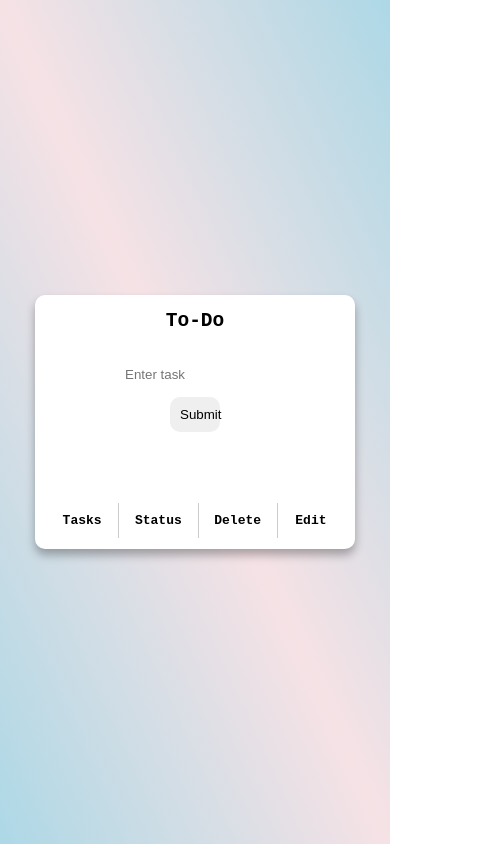
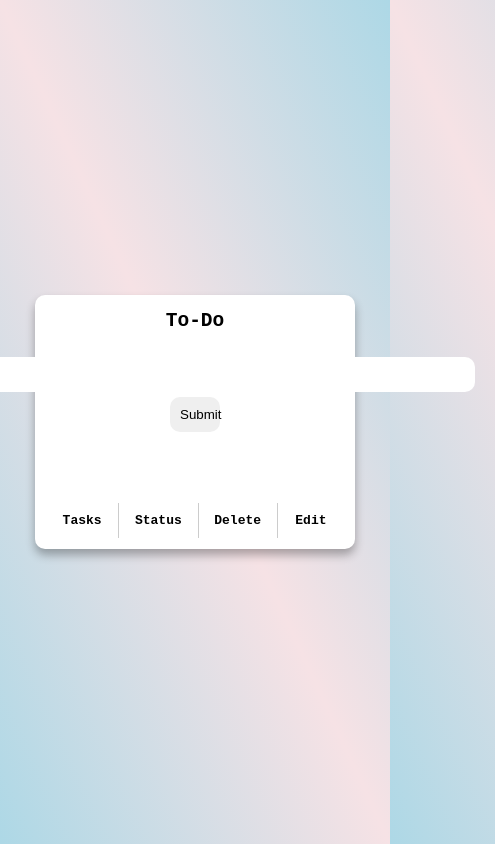
Before and after one commit to RidwanAdebosin/Todo-App-Vue, a Vue app: page / in a window 390 px wide. Shown: the whole page, 495 px wide, since content can reach past the window. Built offline with nearby package versions, Linux system fonts and the light colour scheme.

Commit message:
input resized

```diff
--- a/src/style.css
+++ b/src/style.css
@@ -112,12 +112,11 @@ td {
 
   .input {
     display: grid;
-    inline-size: 200px;
     gap: 5px;
   }
 
   input {
-    inline-size: 80%;
+    inline-size: 300px;
   }
 
   .btn {
```
